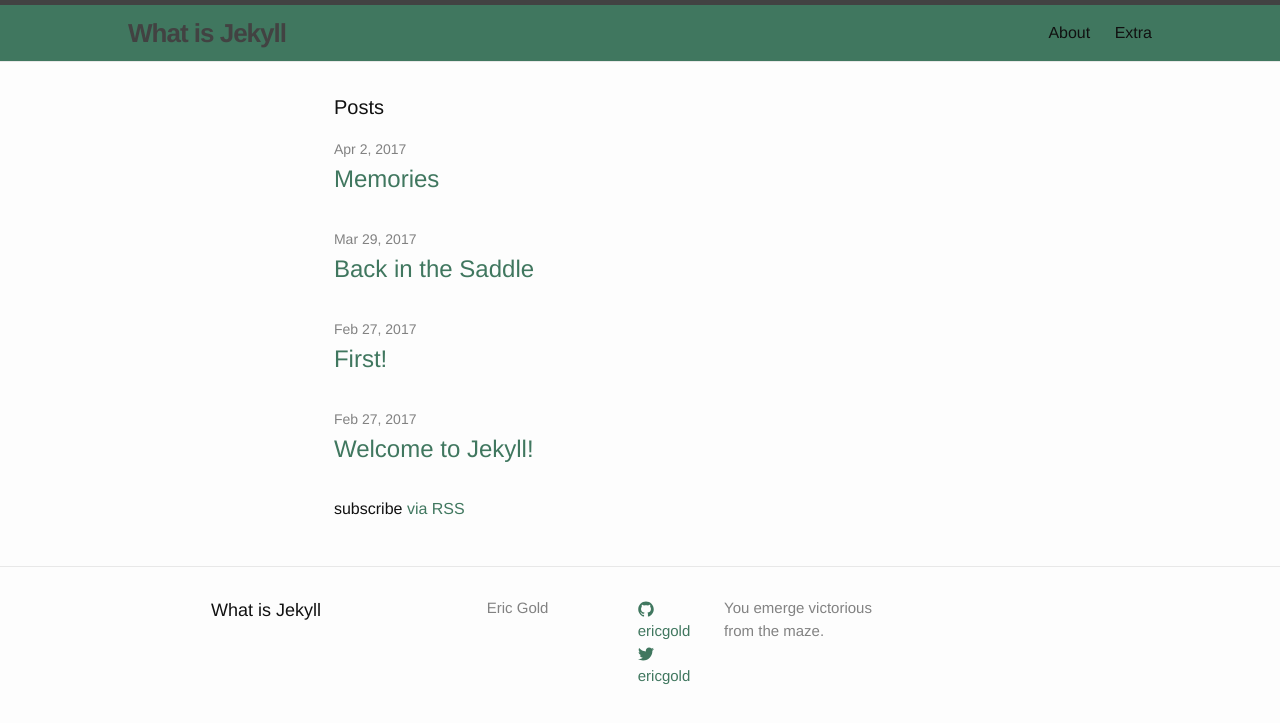
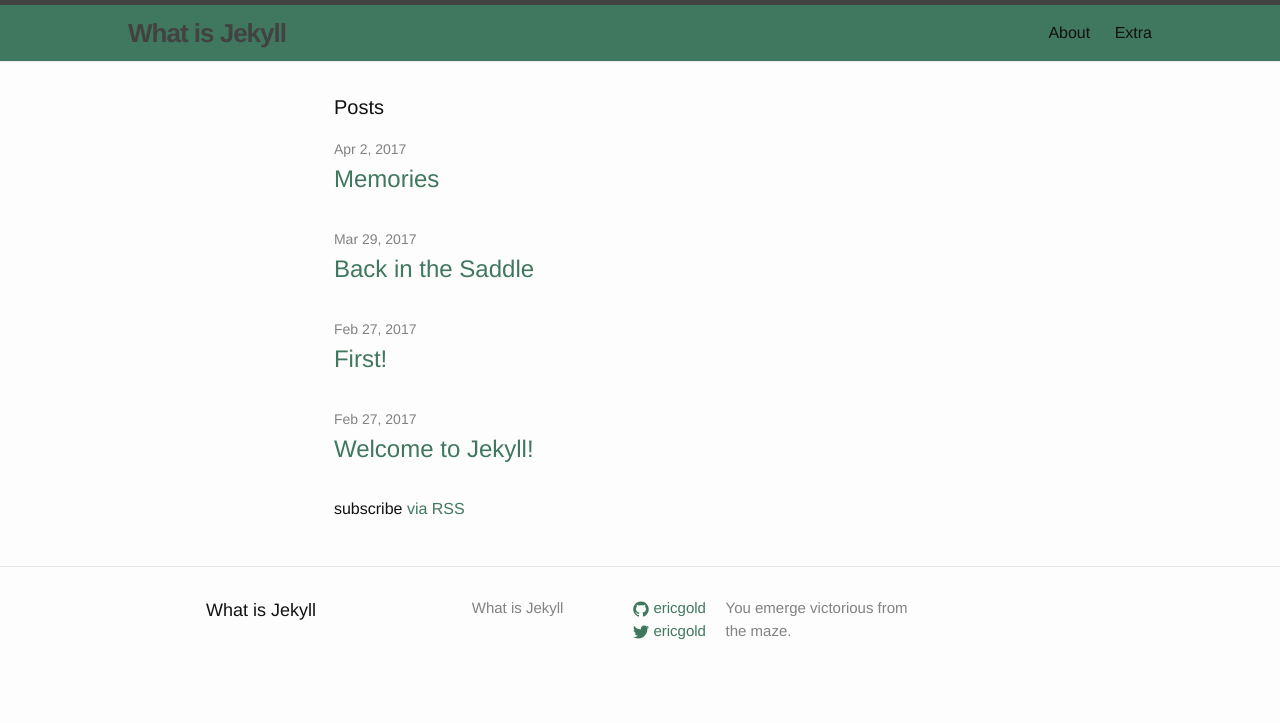
Before and after one commit to ericgold/jekylltest, a Jekyll site: the page built from index.md, in a window 1280 px wide. Shown: the top 723 px of the page. Built offline with Jekyll 4.4.1, drawn with Linux system fonts in a browser that asks for light colours; part of the change alters nothing that is shown.

Commit message:
comment out author from config

```diff
--- a/_config.yml
+++ b/_config.yml
@@ -14,7 +14,7 @@
 # You can create any custom variable you would like, and they will be accessible
 # in the templates via {{ site.myvariable }}.
 title: What is Jekyll
-author: Eric Gold
+# author: Eric Gold
 # email: egold05@gmail.com
 description: > # this means to ignore newlines until "baseurl:"
   You emerge victorious from the maze.
```
